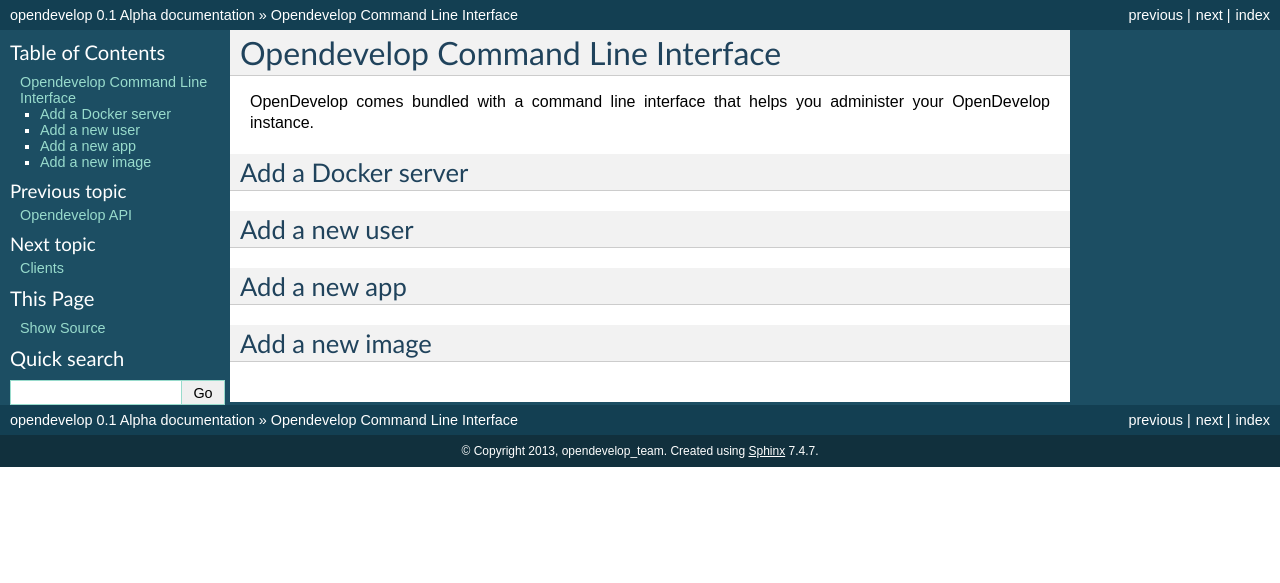
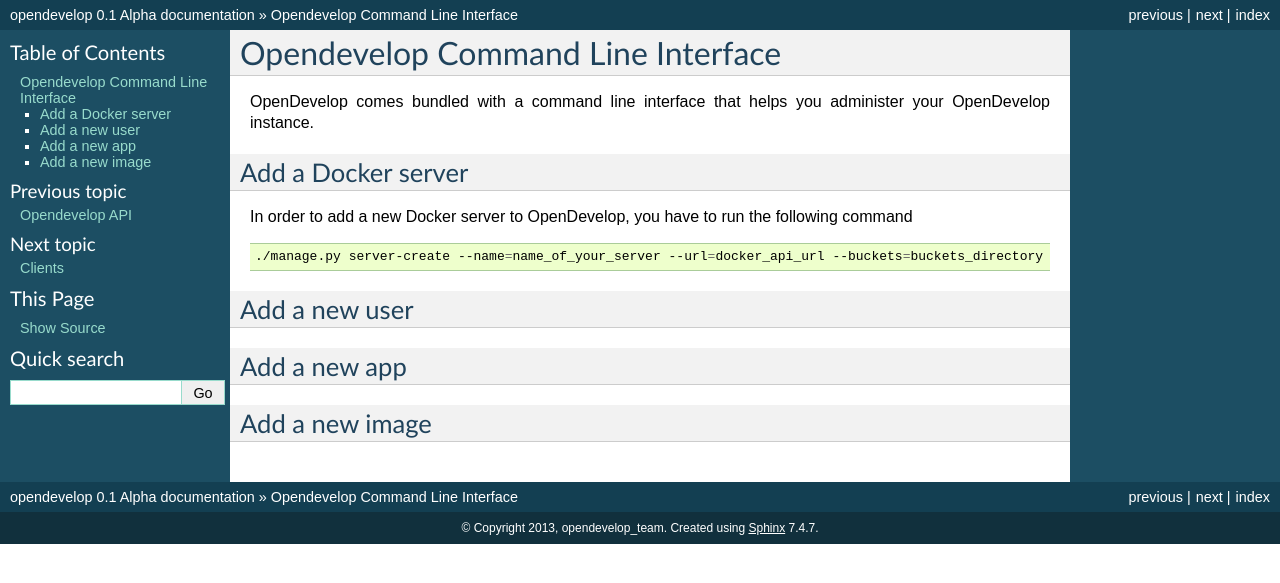
Before and after one commit to opendevelop/opendevelop, a Sphinx documentation site: the page built from docs/cli.rst, in a window 1280 px wide. Shown: the top 583 px of the page. Built offline with Sphinx 7.4.7, drawn with Linux system fonts in a browser that asks for light colours.

Commit message:
Added documentation for server-create

```diff
--- a/docs/cli.rst
+++ b/docs/cli.rst
@@ -6,6 +6,12 @@
 
 Add a Docker server
 ===================
+In order to add a new Docker server to OpenDevelop, you have to run the following command
+
+.. code-block:: bash
+
+    ./manage.py server-create --name=name_of_your_server --url=docker_api_url --buckets=buckets_directory
+
 
 Add a new user
 ==============
```
